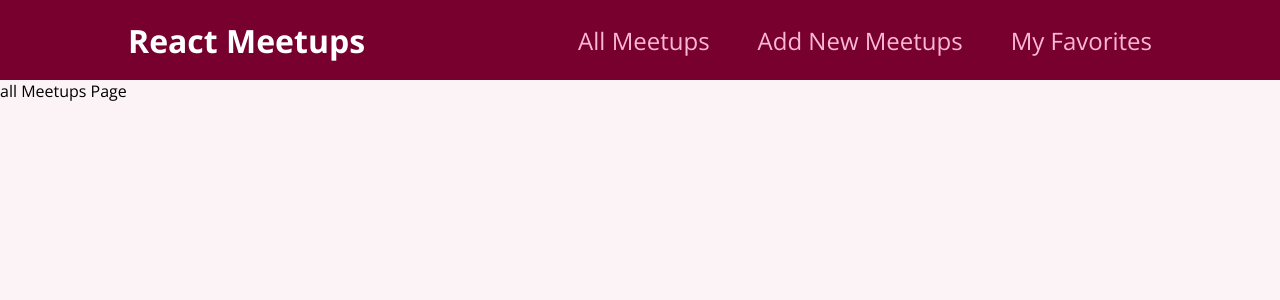
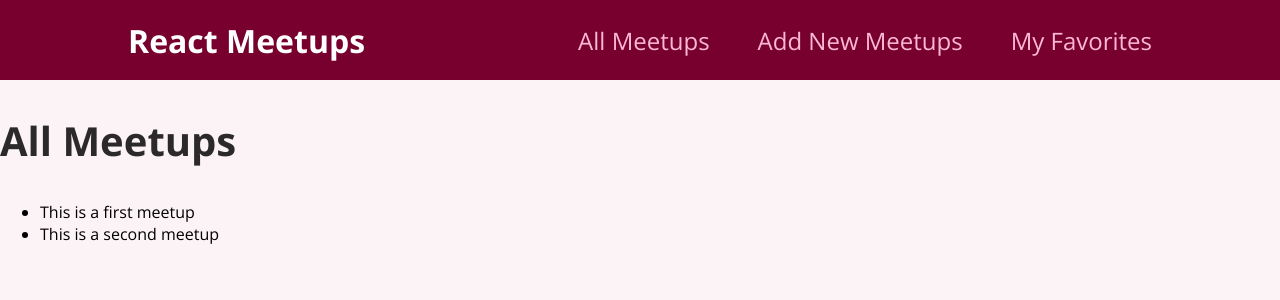
Before and after one commit to Freestyle13/my-react-app, a React (Create React App) app: page / in a window 1280 px wide. Shown: the top 300 px of the page. Built offline with nearby package versions, Linux system fonts and the light colour scheme.

Commit message:
Outputting Lists

```diff
--- a/src/Pages/AllMeetups.js
+++ b/src/Pages/AllMeetups.js
@@ -1,5 +1,33 @@
+const DUMMY_DATA = [
+    {
+      id: 'm1',
+      title: 'This is a first meetup',
+      image:
+        'https://upload.wikimedia.org/wikipedia/commons/thumb/d/d3/Stadtbild_M%C3%BCnchen.jpg/2560px-Stadtbild_M%C3%BCnchen.jpg',
+      address: 'Meetupstreet 5, 12345 Meetup City',
+      description:
+        'This is a first, amazing meetup which you definitely should not miss. It will be a lot of fun!',
+    },
+    {
+      id: 'm2',
+      title: 'This is a second meetup',
+      image:
+        'https://upload.wikimedia.org/wikipedia/commons/thumb/d/d3/Stadtbild_M%C3%BCnchen.jpg/2560px-Stadtbild_M%C3%BCnchen.jpg',
+      address: 'Meetupstreet 5, 12345 Meetup City',
+      description:
+        'This is a first, amazing meetup which you definitely should not miss. It will be a lot of fun!',
+    },
+  ];
+
 function AllMeetupsPage(){
-    return <div>all Meetups Page</div>;
+    return <section>
+        <h1>All Meetups</h1>
+        <ul>
+        {DUMMY_DATA.map((meetup) => {
+            return <li key={meetup.id}>{meetup.title}</li>
+        })}
+        </ul>
+    </section>;
 }
 
 export default AllMeetupsPage;
```
